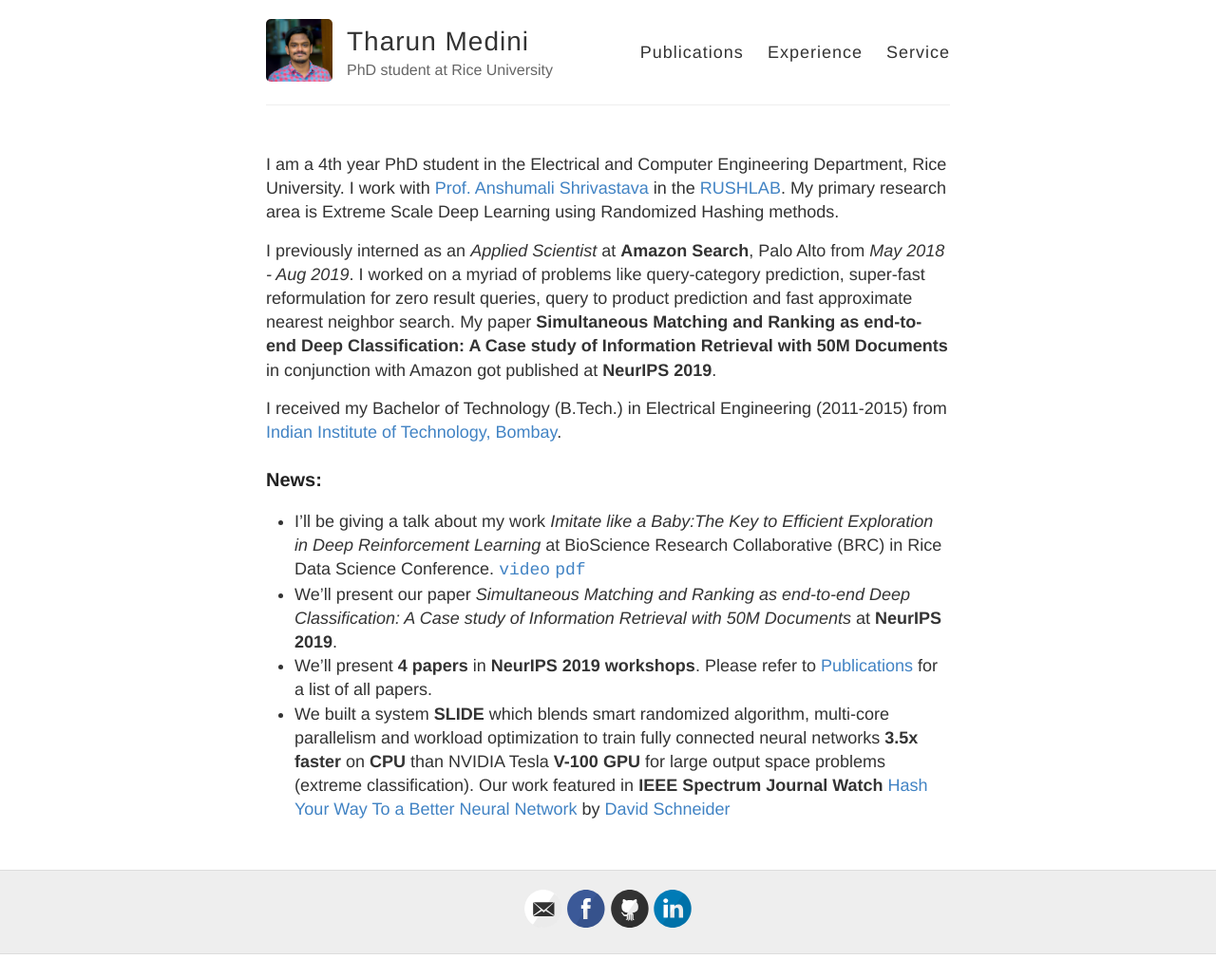
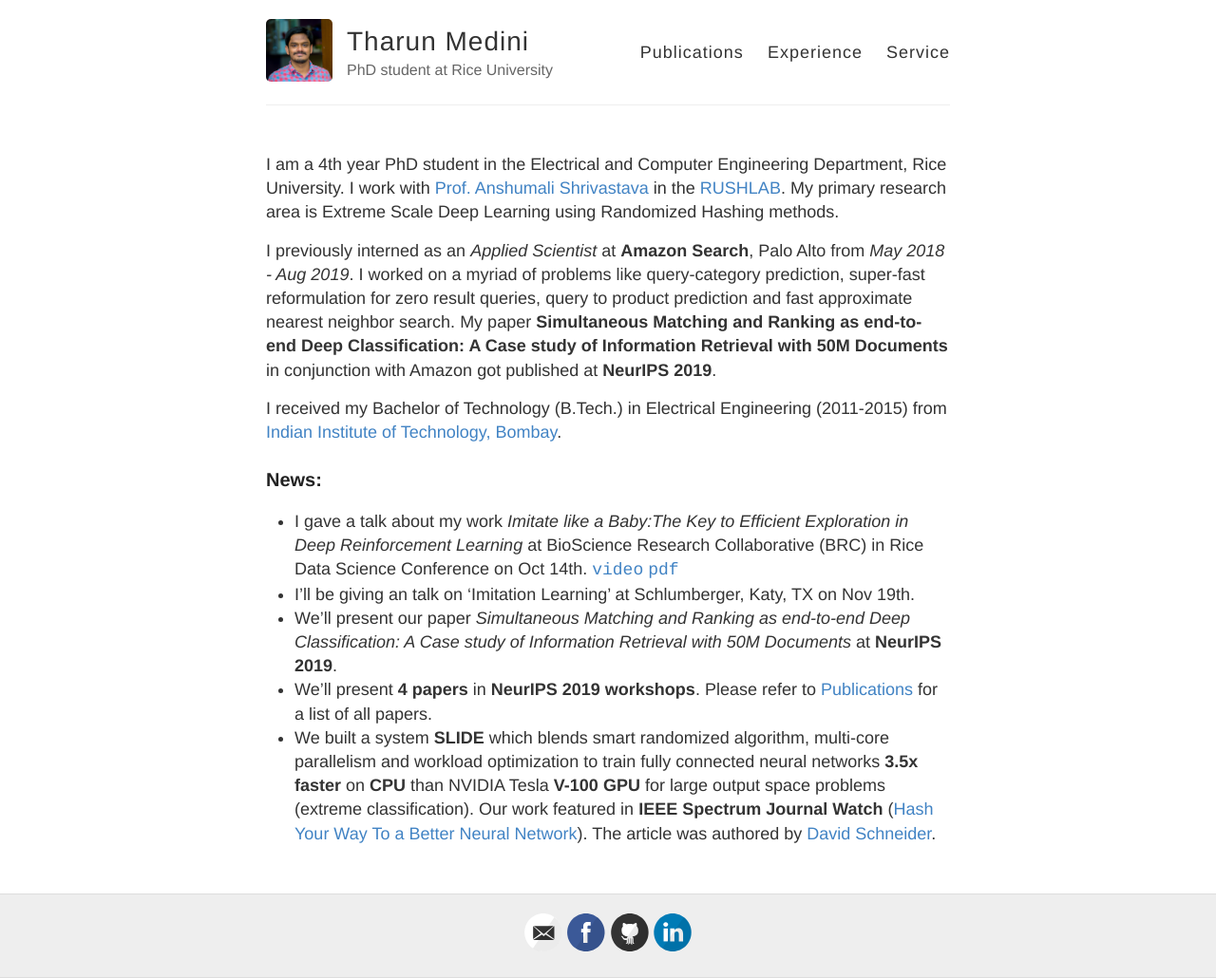
Before and after one commit to gaurav16gupta/gaurav16gupta.github.io, a Jekyll site: the page built from index.md, in a window 1280 px wide. Shown: the whole page at 95% size. Built offline with Jekyll 4.4.1, drawn with Linux system fonts in a browser that asks for light colours; before the commit the page ends 1005 px from its top, so only the background shows below that.

Commit message:
Updated Schlumberger talk

```diff
--- a/index.md
+++ b/index.md
@@ -10,7 +10,8 @@ I previously interned as an *Applied Scientist* at **Amazon Search**, Palo Alto
 I received my Bachelor of Technology (B.Tech.) in Electrical Engineering (2011-2015) from [Indian Institute of Technology, Bombay](http://www.iitb.ac.in).
 
 ### News:
-* I'll be giving a talk about my work *Imitate like a Baby:The Key to Efficient Exploration in Deep Reinforcement Learning* at BioScience Research Collaborative (BRC) in Rice Data Science Conference. [`video`](https://www.youtube.com/watch?v=BzCE1tA9QeI&list=PLcsG4X8Zn_UD-U-uOKeq6SwoIJTcf_mbd&index=15) [`pdf`](https://tharun24.github.io/AAAI_Imitation.pdf)
+* I gave a talk about my work *Imitate like a Baby:The Key to Efficient Exploration in Deep Reinforcement Learning* at BioScience Research Collaborative (BRC) in Rice Data Science Conference on Oct 14th. [`video`](https://www.youtube.com/watch?v=BzCE1tA9QeI&list=PLcsG4X8Zn_UD-U-uOKeq6SwoIJTcf_mbd&index=15)   [`pdf`](https://tharun24.github.io/AAAI_Imitation.pdf)
+* I'll be giving an talk on 'Imitation Learning' at Schlumberger, Katy, TX on Nov 19th.
 * We'll present our paper *Simultaneous Matching and Ranking as end-to-end Deep Classification: A Case study of Information Retrieval with 50M Documents* at **NeurIPS 2019**.
 * We'll present __4 papers__ in __NeurIPS 2019 workshops__. Please refer to [Publications](publications.md) for a list of all papers.
-* We built a system __SLIDE__ which blends smart randomized algorithm, multi-core parallelism and workload optimization to train fully connected neural networks __3.5x faster__ on __CPU__ than NVIDIA Tesla __V-100 GPU__ for large output space problems (extreme classification). Our work featured in __IEEE Spectrum Journal Watch__ [Hash Your Way To a Better Neural Network](https://spectrum.ieee.org/tech-talk/computing/hardware/algorithms-and-hardware-for-deep-learning) by [David Schneider](https://spectrum.ieee.org/author/schneider-david)
+* We built a system __SLIDE__ which blends smart randomized algorithm, multi-core parallelism and workload optimization to train fully connected neural networks __3.5x faster__ on __CPU__ than NVIDIA Tesla __V-100 GPU__ for large output space problems (extreme classification). Our work featured in __IEEE Spectrum Journal Watch__ ([Hash Your Way To a Better Neural Network](https://spectrum.ieee.org/tech-talk/computing/hardware/algorithms-and-hardware-for-deep-learning)). The article was authored by [David Schneider](https://spectrum.ieee.org/author/schneider-david).
```
